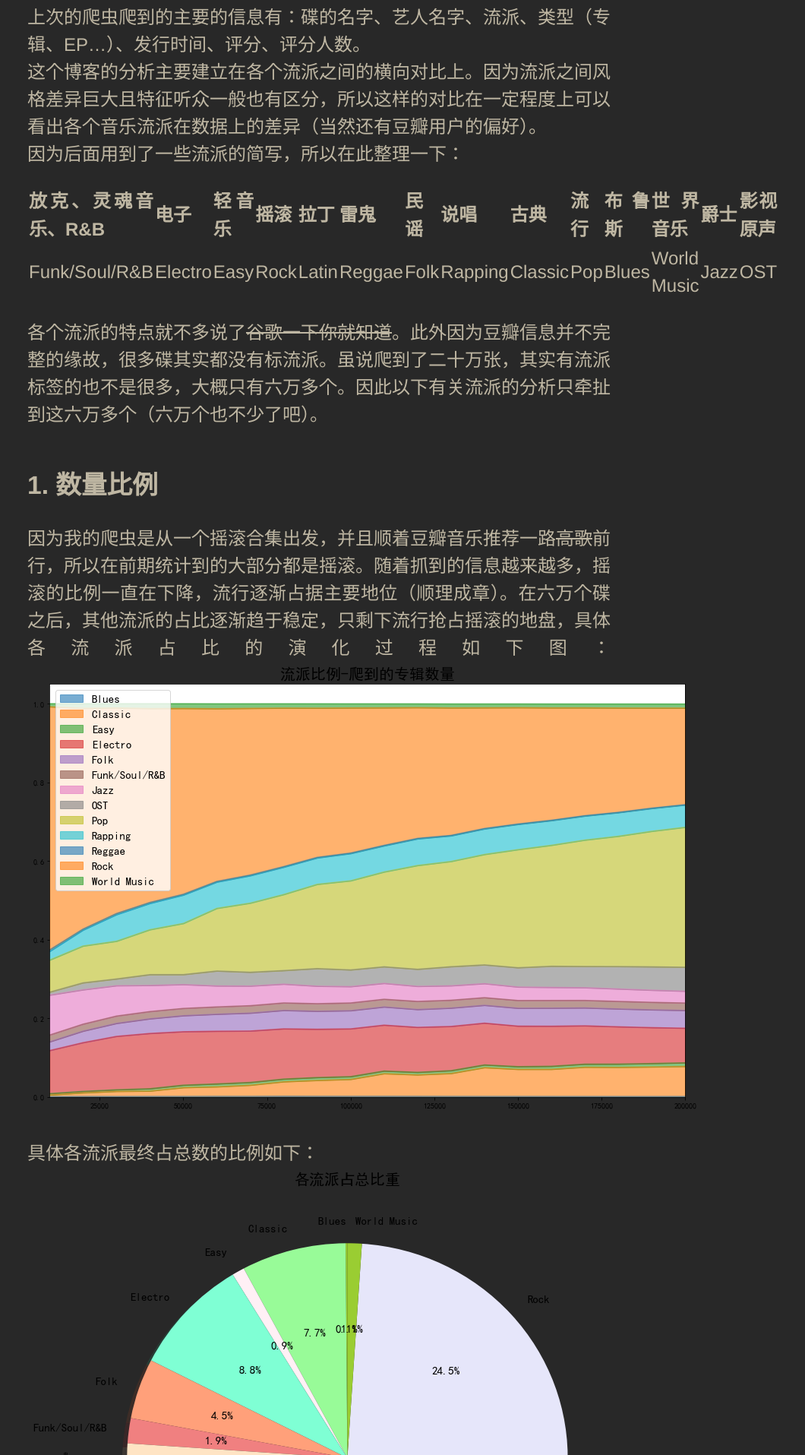
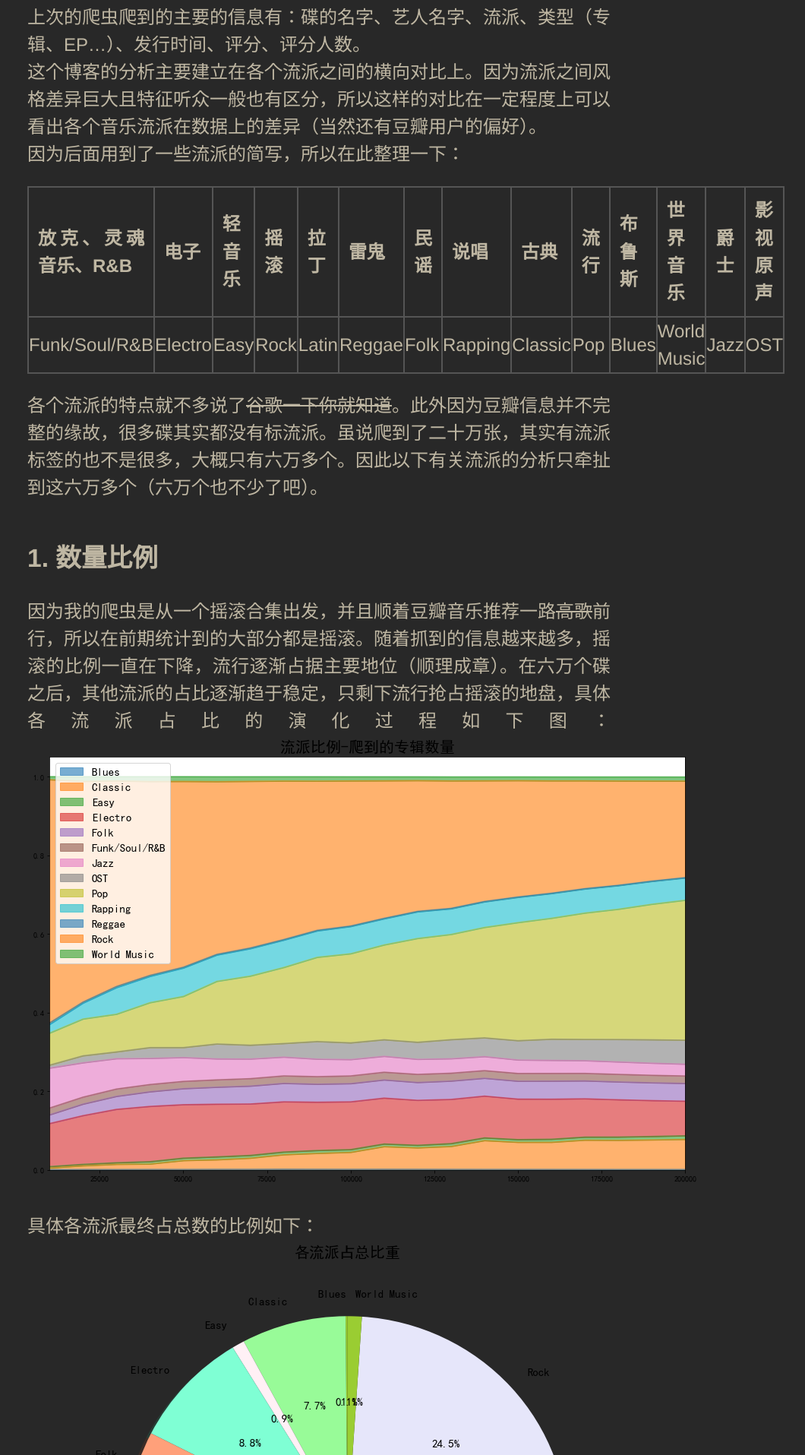
Before and after one commit to Donche/Donche.github.io, a Jekyll site: the page built from _posts/Python/2017-11-08-二十万碟看豆瓣.md, in a window 1280 px wide. Shown: the part 494-2409 px from the top of the page at 76% size, without its empty margins (220-1280 px from the left). Built offline with Jekyll 4.4.1, drawn with Linux system fonts in a browser that asks for light colours.

Commit message:
update table

```diff
--- a/css/screen.css
+++ b/css/screen.css
@@ -210,12 +210,29 @@ ul.posts {
 
 }
 
-  /* standard */
+table{
+    border-collapse: collapse;
+    border-spacing: 0;
+    /* text-align: center; */
+}
+
+th{
+    padding: 0.5em;
+    border:2px solid #555555;
+    /* text-align: center; */
+}
+
+td{
+  /* padding: 0.5em; */
+    border:2px solid #555555;
+    /* text-align: center; */
+}
 
   #post pre {
     border: 0px solid #ddd;
     background-color: #444446;
     padding: 0 .4em;
+    text-align: left;
   }
 
   #post ul,
```
